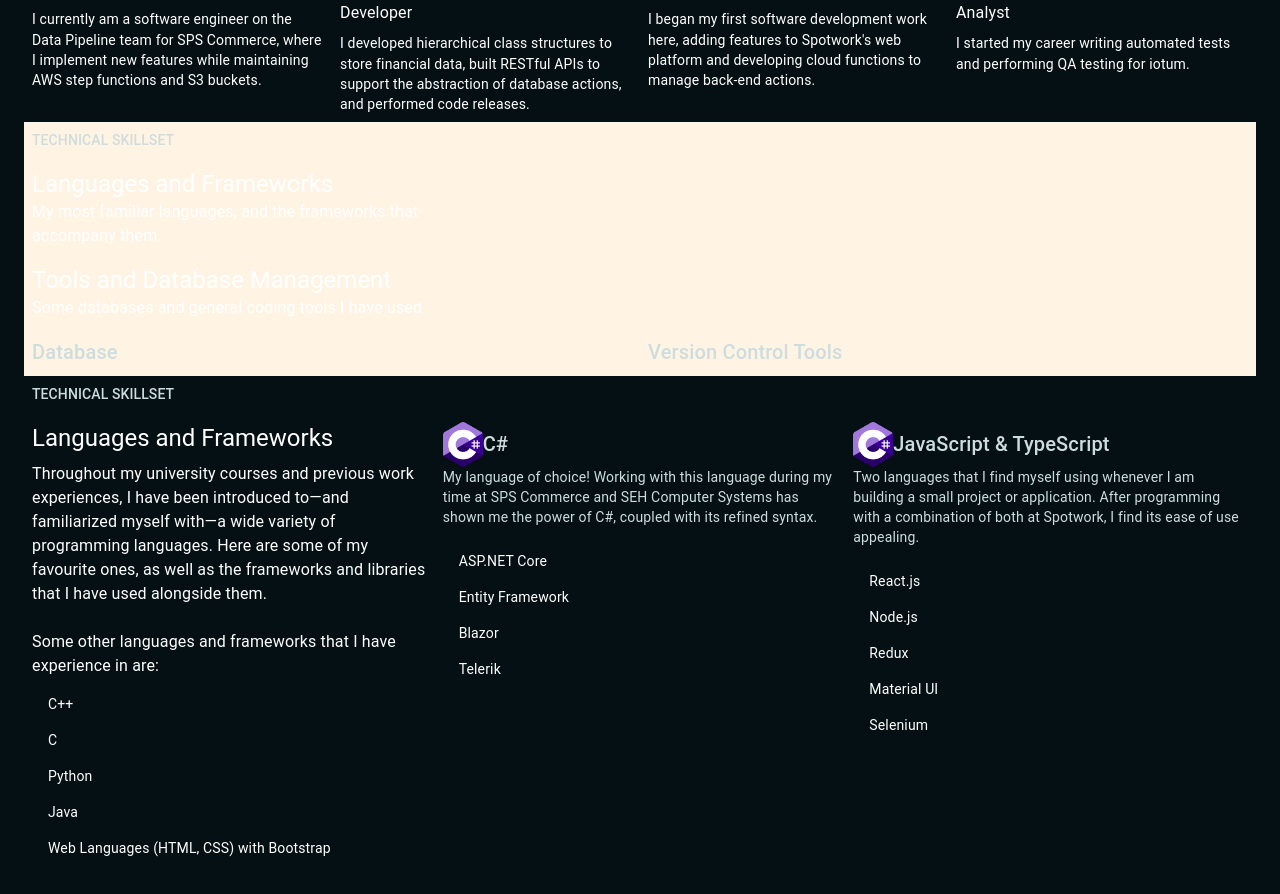
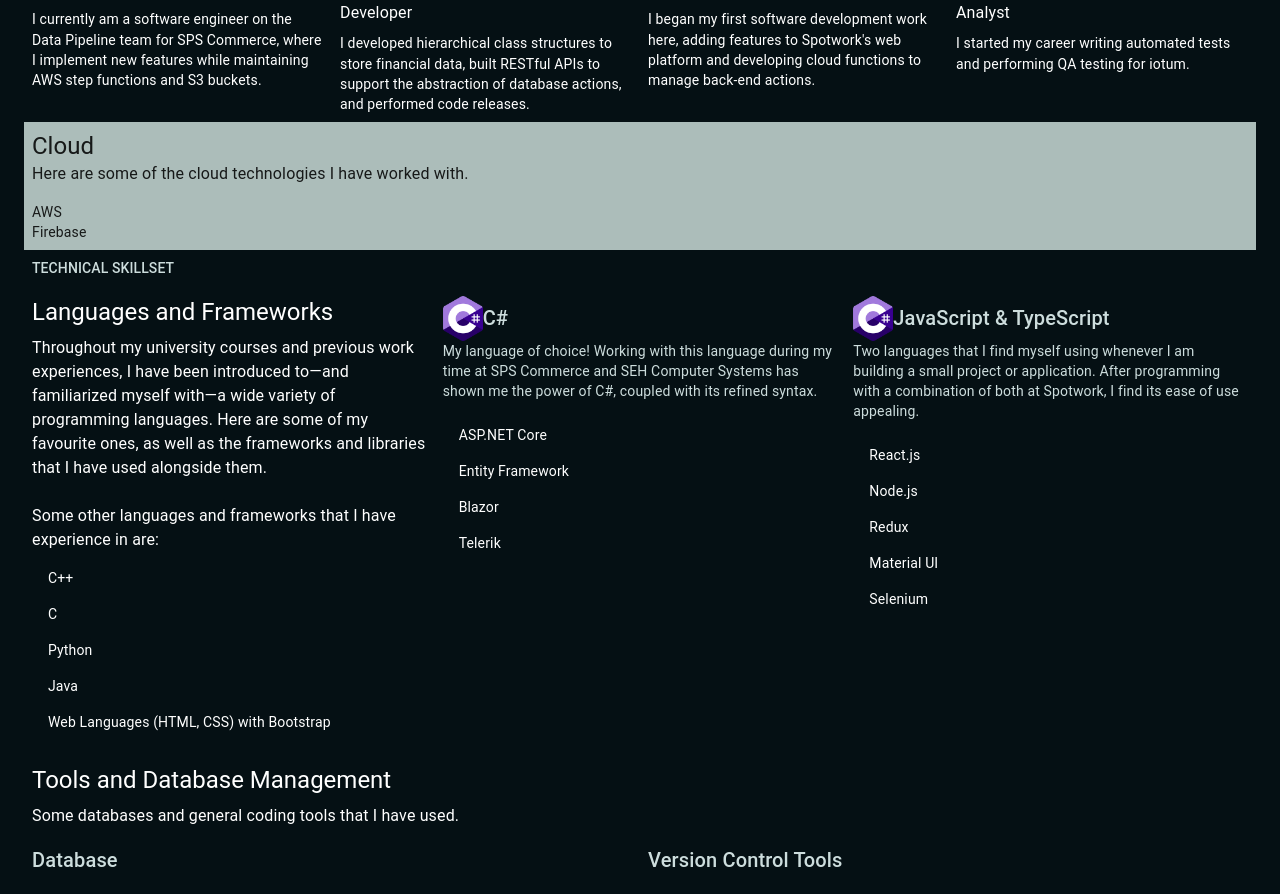
Before and after one commit to kevinhu12/profile, a React (Create React App) app: page / in a window 1280 px wide. Shown: the part 880-1774 px from the top of the page. Built offline with nearby package versions, Linux system fonts and the light colour scheme.

Commit message:
Modified Transition to Cloud

```diff
--- a/src/sections/Transition.js
+++ b/src/sections/Transition.js
@@ -18,38 +18,23 @@
     const theme = useTheme();
 
     return (
-        <Box sx={{ p: theme.spacingValues.box, background: theme.palette.background.transition }}>
+        <Box sx={{ p: theme.spacingValues.box, background: theme.palette.background.tertiary }}>
             <Grid container spacing={2}>
                 <Grid xs={12}>
-                    <Typography color='secondary' variant='subtitle2'>
-                        TECHNICAL SKILLSET
+                    <Typography color='tertiary' variant='h5'>
+                        Cloud
                     </Typography>
-                </Grid>
-                <Grid xs={4}>
-                    <Typography color='primary' variant='h5'>
-                        Languages and Frameworks
-                    </Typography>
-                    <Typography color='primary' variant='body1'>
-                        My most familiar languages, and the frameworks that accompany them.
+                    <Typography color='tertiary' variant='body1'>
+                        Here are some of the cloud technologies I have worked with.
                     </Typography>
                 </Grid>
 
                 <Grid xs={12}>
-                    <Typography color='primary' variant='h5'>
-                        Tools and Database Management
+                    <Typography color='tertiary' variant='body2'>
+                        AWS
                     </Typography>
-                    <Typography color='primary' variant='body1'>
-                        Some databases and general coding tools I have used
-                    </Typography>
-                </Grid>
-                <Grid xs={6}>
-                    <Typography color='secondary' variant='h6'>
-                        Database
-                    </Typography>
-                </Grid>
-                <Grid xs={6}>
-                    <Typography color='secondary' variant='h6'>
-                        Version Control Tools
+                    <Typography color='tertiary' variant='body2'>
+                        Firebase
                     </Typography>
                 </Grid>
 
--- a/src/theme.js
+++ b/src/theme.js
@@ -4,13 +4,15 @@
 const theme = createTheme({
     palette: {
         background: {
-            primary: '#051014',
-            secondary: '#333333',
-            navbar: '#E33E7F',
-            transition: '#FFF3E4'
+            primary: '#051014', // white
+            secondary: '#333333', // dark gray
+            // navbar: '#E33E7F',
+            transition: '#FFF3E4', // beige
+            tertiary: '#ACBDBA', // ash gray
         },
-        primary: { main: '#FFFFFF' }, // White
-        secondary: { main: '#cddddd' } // Blue-ish gray
+        primary: { main: '#FFFFFF' }, // white
+        secondary: { main: '#cddddd' }, // blue-ish gray
+        tertiary: { main: '#000000' }, // black
     },
     spacingValues: {
         box: 1
```
